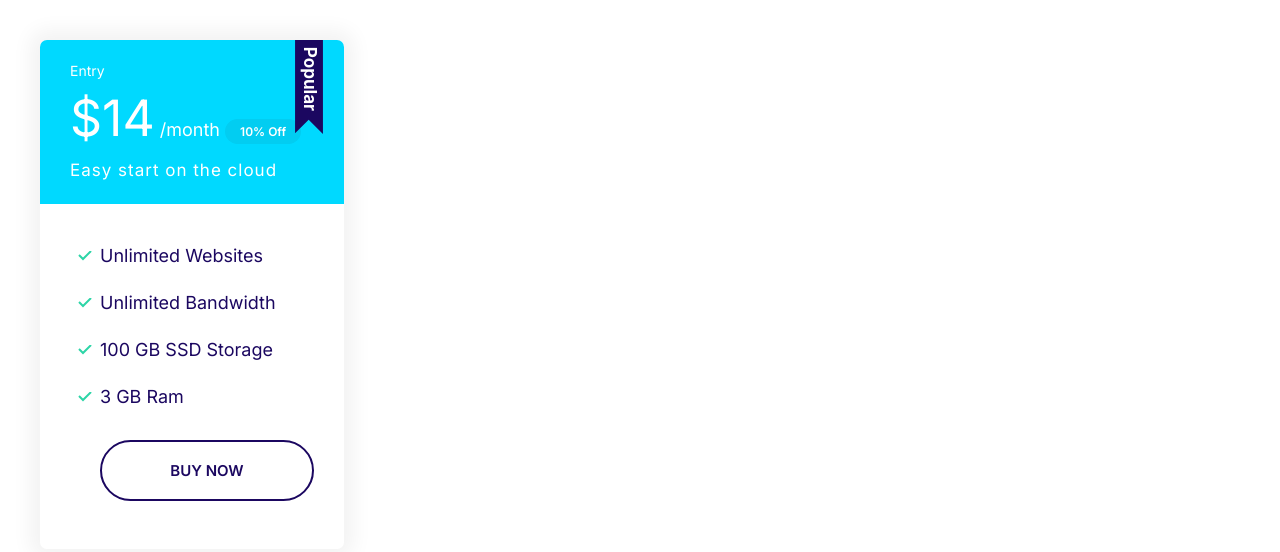
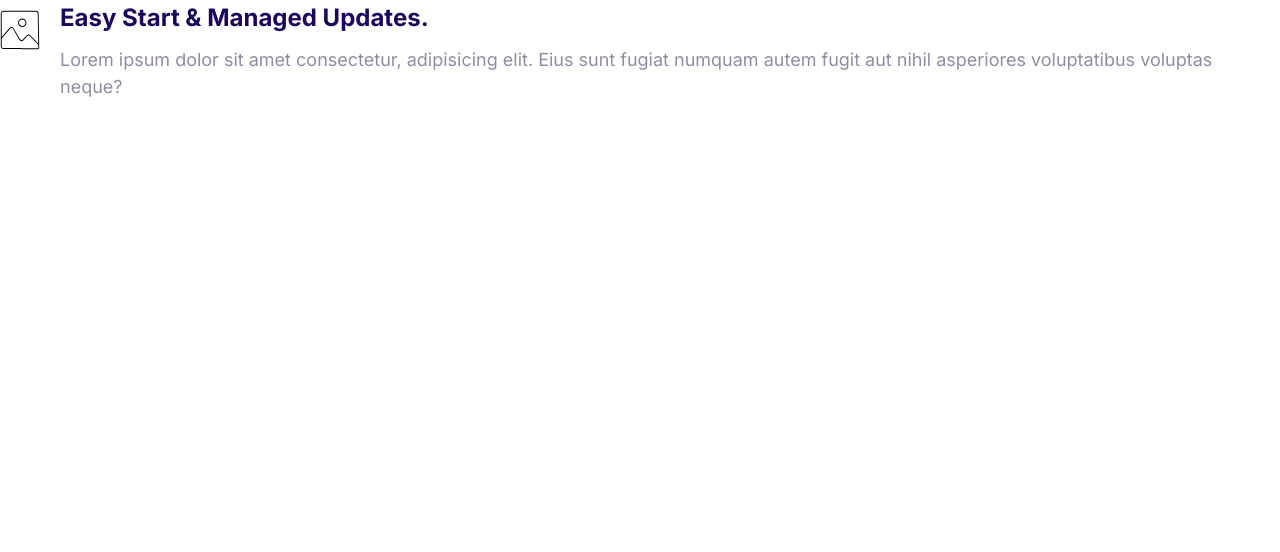
Before and after one commit to ProgVide/moshify, a plain HTML site: page index.html in a window 1280 px wide. Drawn offline with Linux system fonts and the light colour scheme.

Commit message:
Build Media Objects

```diff
--- a/css/styles.css
+++ b/css/styles.css
@@ -370,3 +370,21 @@ a {
     font-size: 1.7rem;
   }
 }
+
+/* Media */
+
+.media {
+  display: flex;
+}
+
+.media__title {
+  margin-top: 0;
+}
+
+.media__body {
+  margin: 0 2rem;
+}
+
+.media__image {
+  margin-top: 1rem;
+}
--- a/index.html
+++ b/index.html
@@ -15,26 +15,19 @@
     <link rel="stylesheet" href="css/styles.css" />
   </head>
   <body>
-    <div style="width: 30%; padding: 4rem">
-      <div class="plan plan--popular">
-        <div class="card card--secondary">
-          <header class="card__header">
-            <h3 class="plan__name">Entry</h3>
-            <span class="plan__price">$14</span>
-            <span class="plan__billing-cycle">/month</span>
-            <span class="badge badge--secondary badge--small">10% Off</span>
-            <span class="plan__description">Easy start on the cloud</span>
-          </header>
-          <div class="card__body">
-            <ul class="list list--tick">
-              <li class="list__item">Unlimited Websites</li>
-              <li class="list__item">Unlimited Bandwidth</li>
-              <li class="list__item">100 GB SSD Storage</li>
-              <li class="list__item">3 GB Ram</li>
-              <button class="btn btn--outlook btn--block">Buy Now</button>
-            </ul>
-          </div>
-        </div>
+    <div class="media">
+      <div class="media__image">
+        <svg class="icon icon--primary">
+          <use xlink:href="images/sprite.svg#snap"></use>
+        </svg>
+      </div>
+      <div class="media__body">
+        <h3 class="media__title">Easy Start & Managed Updates.</h3>
+        <p>
+          Lorem ipsum dolor sit amet consectetur, adipisicing elit. Eius sunt
+          fugiat numquam autem fugit aut nihil asperiores voluptatibus voluptas
+          neque?
+        </p>
       </div>
     </div>
   </body>
```
Also changed, not shown: components/media-objects.html (added, +14 -0 lines).
